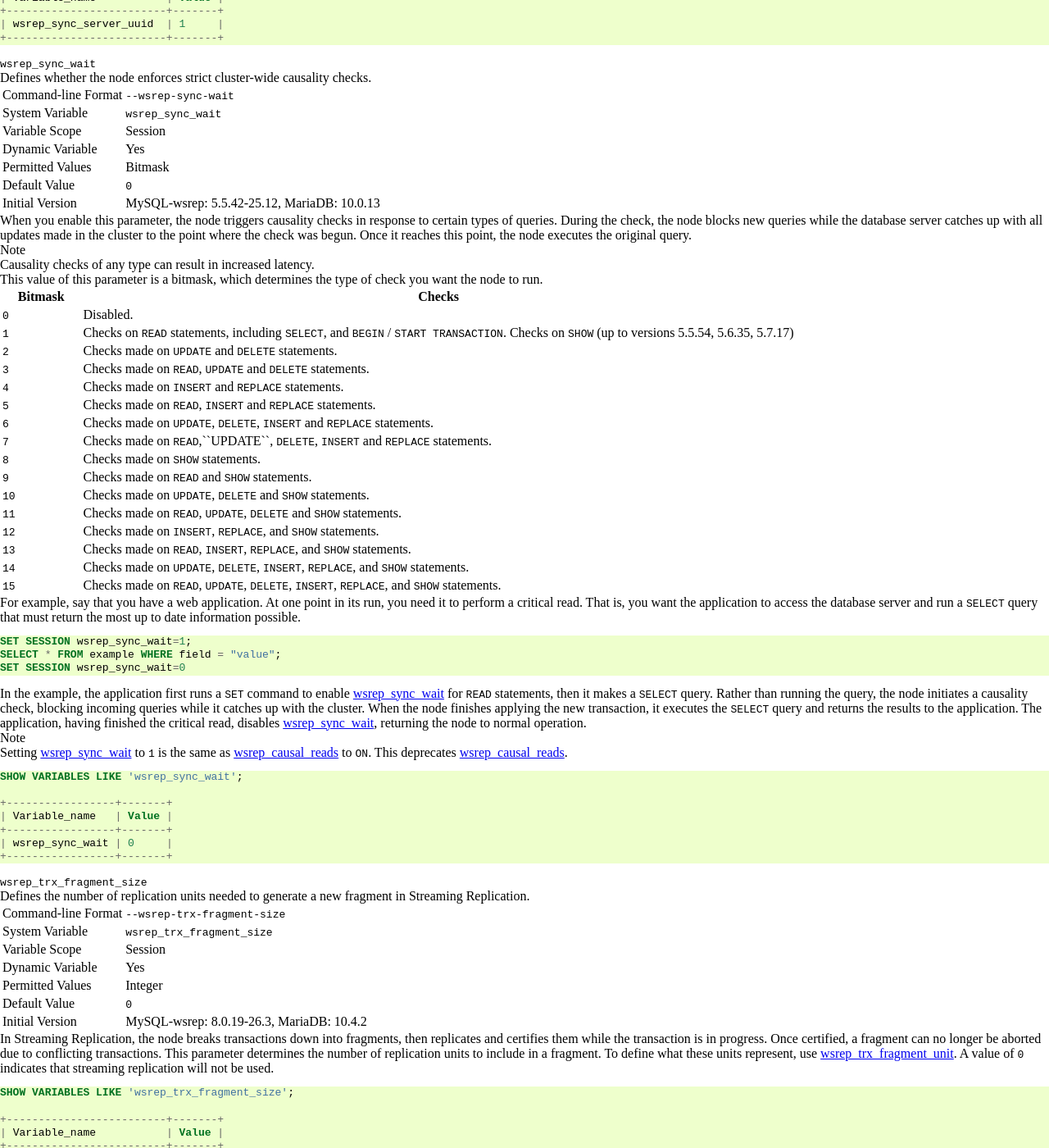
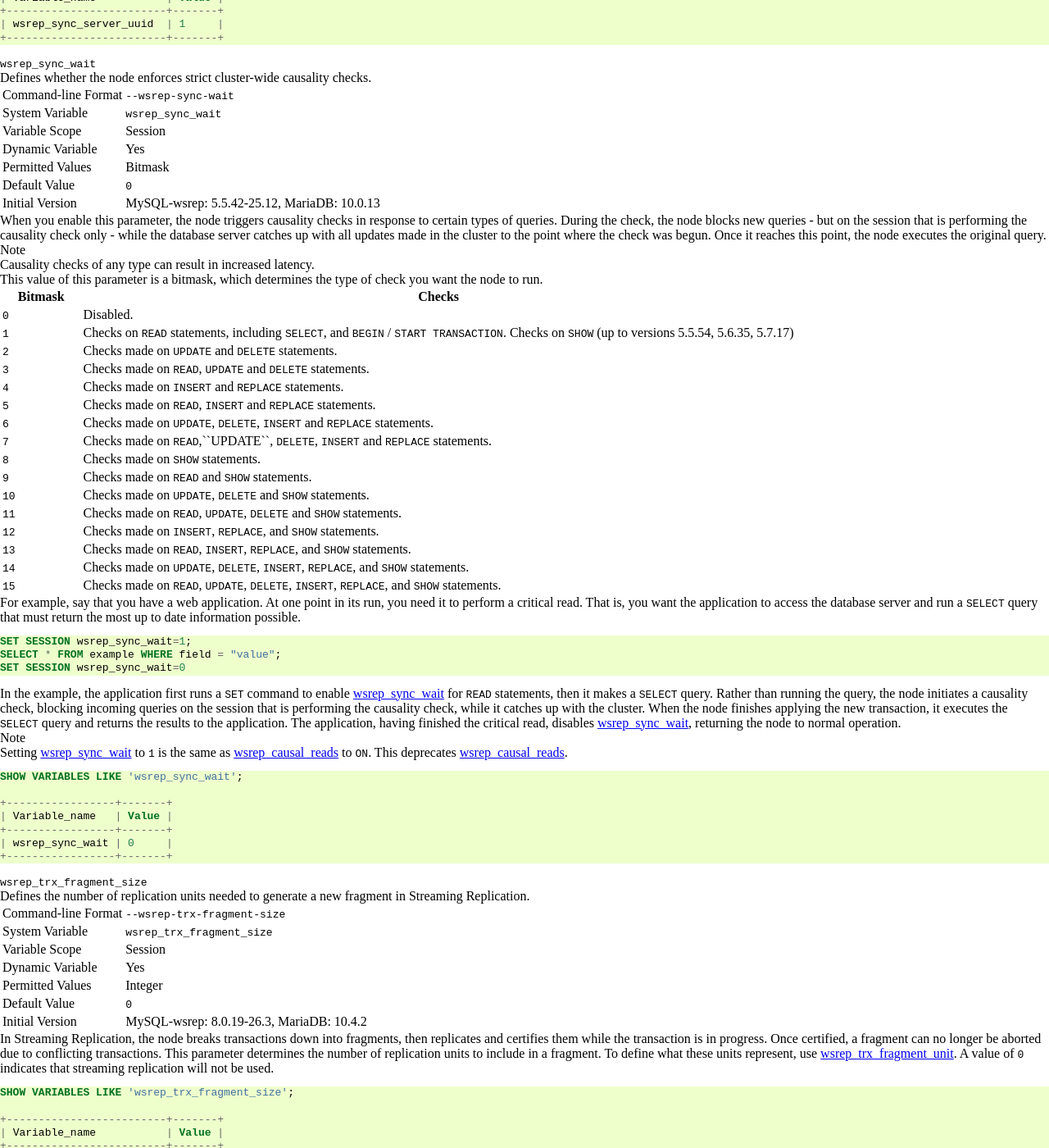
Before and after one commit to codership/documentation, a Sphinx documentation site: the page built from galeracluster/source/documentation/mysql-wsrep-options.rst, in a window 1280 px wide and 1400 px high, scrolled down 25140 px. Shown: the whole window at 82% size. Built offline with Sphinx 7.4.7, drawn with Linux system fonts in a browser that asks for light colours; pages that are not in the unit, such as notebooks, are missing from menus; comment, search, counter and statistics services are not loaded.

Commit message:
Issue #559 Description of incoming query blocking clarified.

```diff
--- a/galeracluster/source/documentation/mysql-wsrep-options.rst
+++ b/galeracluster/source/documentation/mysql-wsrep-options.rst
@@ -2212,7 +2212,7 @@ Defines whether the node enforces strict cluster-wide causality checks.
    "Default Value", "``0``"
    "Initial Version", "MySQL-wsrep: 5.5.42-25.12, MariaDB: 10.0.13"
 
-When you enable this parameter, the node triggers causality checks in response to certain types of queries. During the check, the node blocks new queries while the database server catches up with all updates made in the cluster to the point where the check was begun. Once it reaches this point, the node executes the original query.
+When you enable this parameter, the node triggers causality checks in response to certain types of queries. During the check, the node blocks new queries - but on the session that is performing the causality check only - while the database server catches up with all updates made in the cluster to the point where the check was begun. Once it reaches this point, the node executes the original query.
 
 .. note:: Causality checks of any type can result in increased latency.
 
@@ -2248,7 +2248,7 @@ For example, say that you have a web application. At one point in its run, you n
    SELECT * FROM example WHERE field = "value";
    SET SESSION wsrep_sync_wait=0
 
-In the example, the application first runs a ``SET`` command to enable :ref:`wsrep_sync_wait <wsrep_sync_wait>` for ``READ`` statements, then it makes a ``SELECT`` query. Rather than running the query, the node initiates a causality check, blocking incoming queries while it catches up with the cluster. When the node finishes applying the new transaction, it executes the ``SELECT`` query and returns the results to the application. The application, having finished the critical read, disables :ref:`wsrep_sync_wait <wsrep_sync_wait>`, returning the node to normal operation.
+In the example, the application first runs a ``SET`` command to enable :ref:`wsrep_sync_wait <wsrep_sync_wait>` for ``READ`` statements, then it makes a ``SELECT`` query. Rather than running the query, the node initiates a causality check, blocking incoming queries on the session that is performing the causality check, while it catches up with the cluster. When the node finishes applying the new transaction, it executes the ``SELECT`` query and returns the results to the application. The application, having finished the critical read, disables :ref:`wsrep_sync_wait <wsrep_sync_wait>`, returning the node to normal operation.
 
 .. note:: Setting :ref:`wsrep_sync_wait <wsrep_sync_wait>` to ``1`` is the same as :ref:`wsrep_causal_reads <wsrep_causal_reads>` to ``ON``. This deprecates :ref:`wsrep_causal_reads <wsrep_causal_reads>`.
 
```
